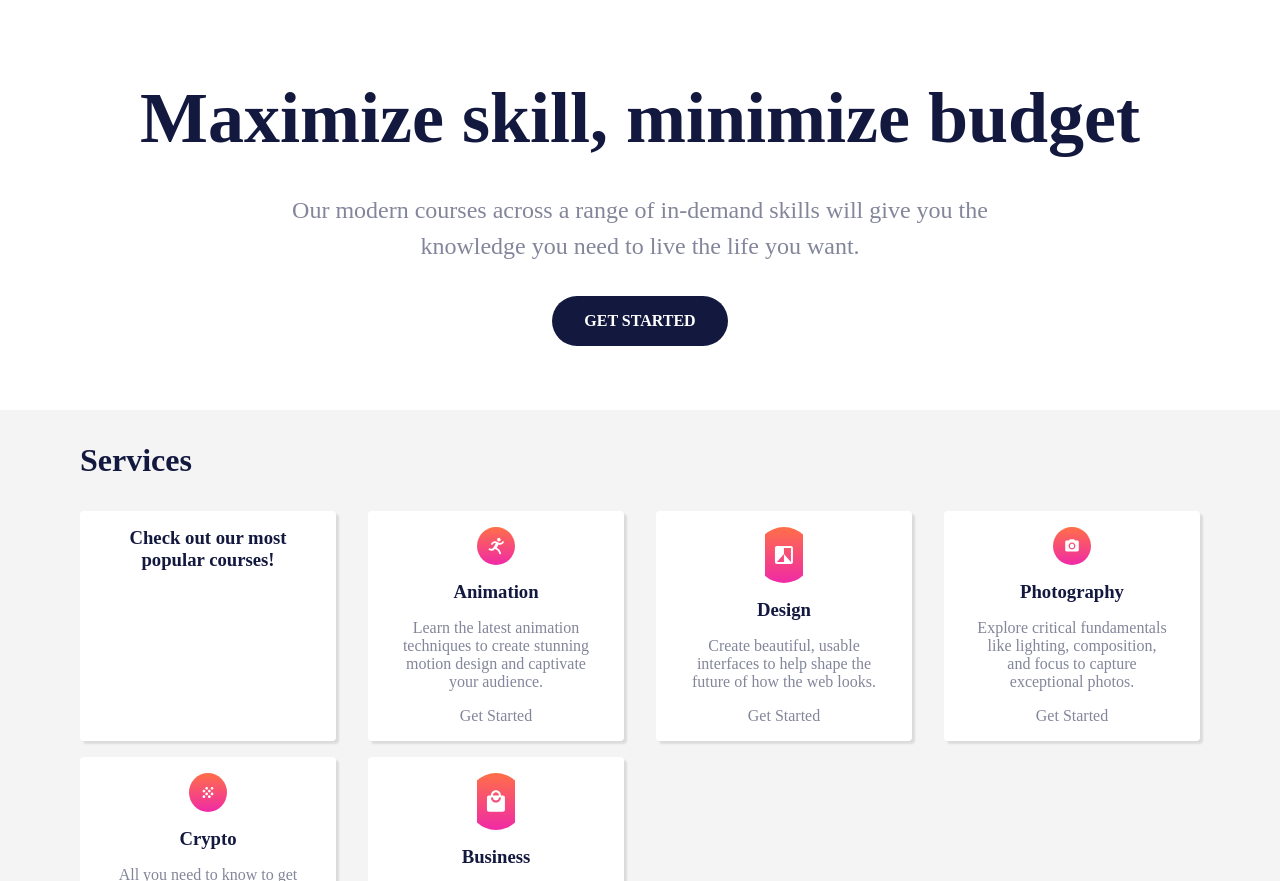
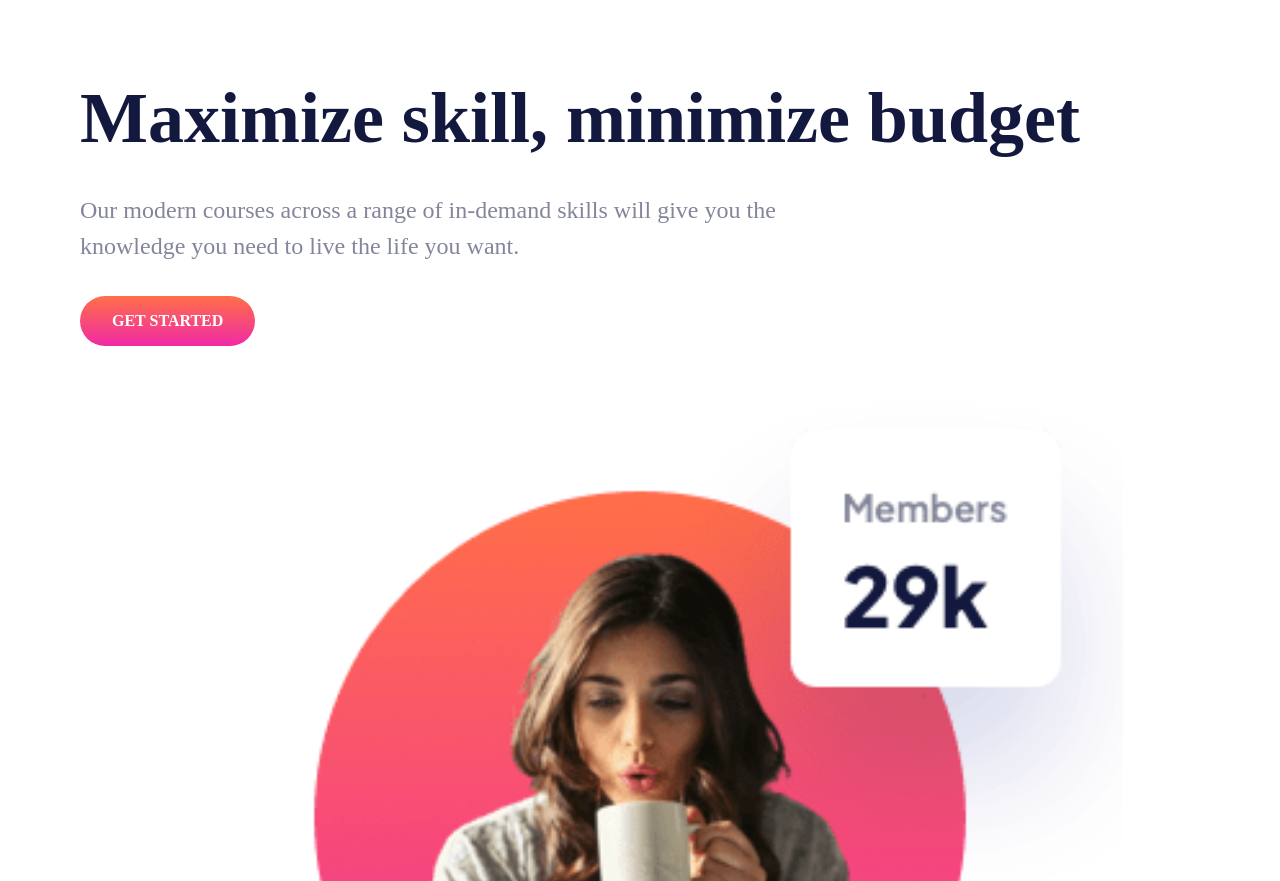
Before and after one commit to jkaps9/skilled-elearning-landing-page, a website built with webpack: page src/template.html in a window 1280 px wide. Shown: the part 69-950 px from the top of the page. Built offline with nearby package versions, Linux system fonts and the light colour scheme.

Commit message:
add image to hero

```diff
--- a/src/styles.css
+++ b/src/styles.css
@@ -121,17 +121,14 @@ header {
 /* ******************* */
 
 #hero {
-  text-align: center;
+  text-align: start;
   padding: 4rem var(--page-padding);
 
   .container {
     display: flex;
-    .text {
-      /* justify-self: flex-start; */
-    }
     flex-direction: column;
     justify-content: center;
-    align-items: center;
+    align-items: flex-start;
     gap: 2rem;
   }
 
@@ -147,6 +144,10 @@ header {
     line-height: 1.5em;
     width: 100%;
     max-width: clamp(45ch, 1rem + 60vw, 66ch);
+  }
+
+  a.button-solid {
+    background: var(--gradient-pink);
   }
 }
 
--- a/src/template.html
+++ b/src/template.html
@@ -27,6 +27,15 @@
             the knowledge you need to live the life you want.
           </p>
           <a class="button-solid" href="#">Get Started</a>
+          <picture>
+            <!-- Fallback -->
+            <img
+              src="assets/images/image-hero-mobile.png"
+              alt="hero"
+              width="253"
+              height="253"
+            />
+          </picture>
         </div>
       </section>
       <section id="card-grid">
```
